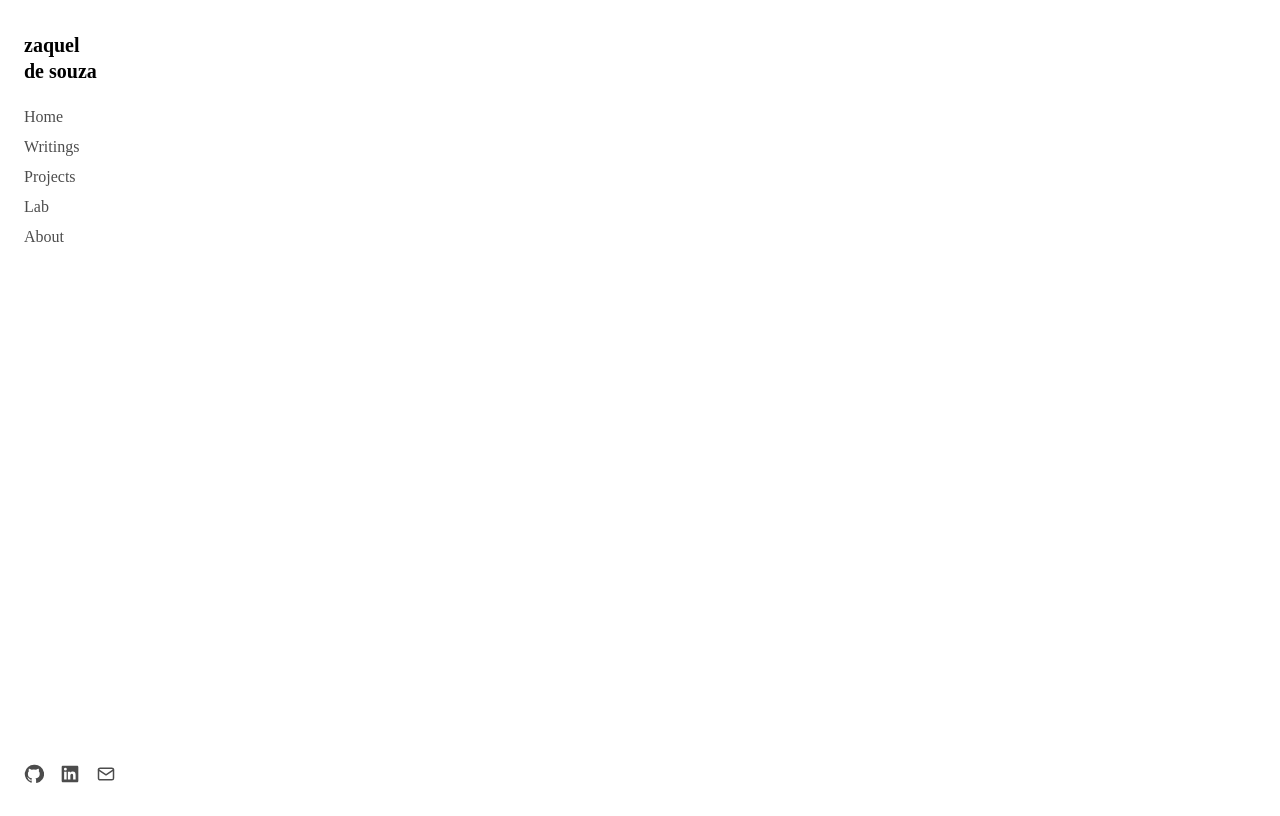
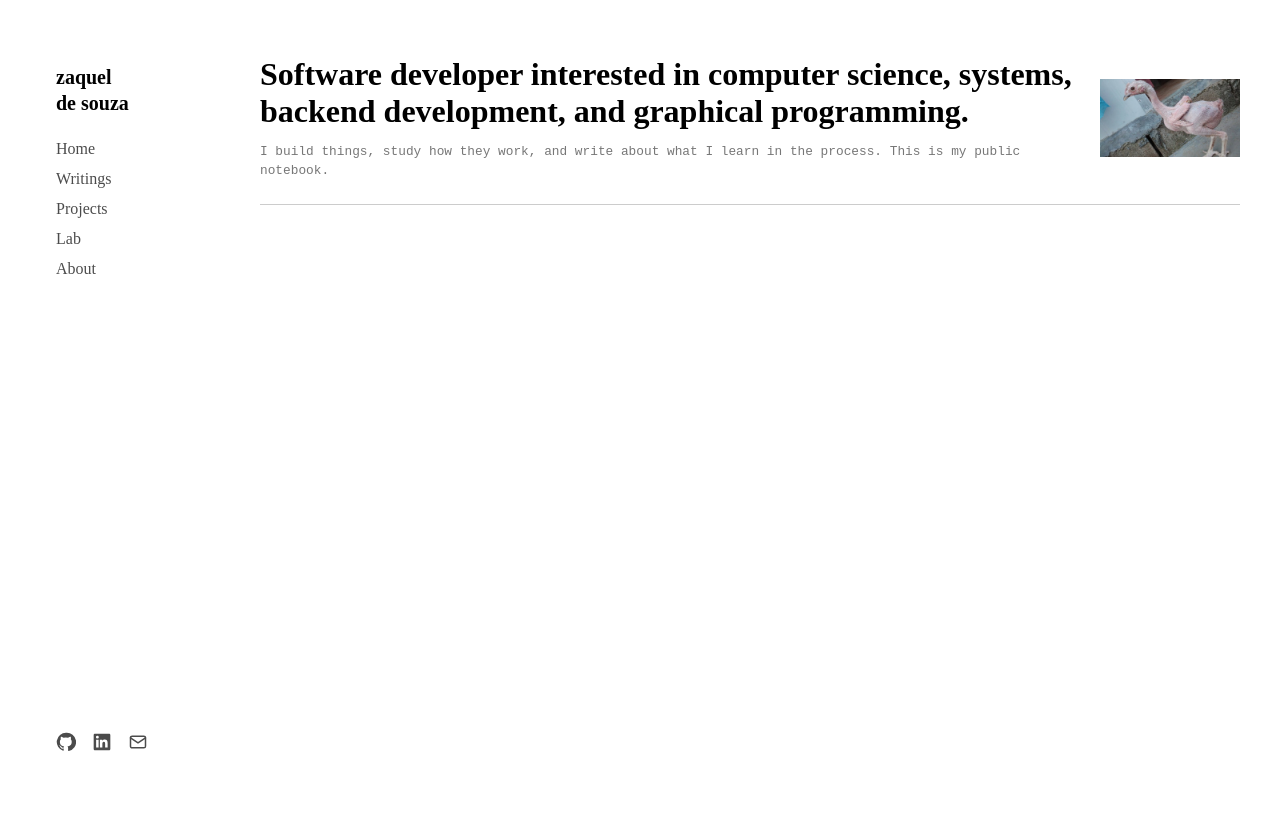
Before and after one commit to zaquelsousa/zakkPortifolio, a SvelteKit app: page / in a window 1280 px wide. Built offline with nearby package versions, Linux system fonts and the light colour scheme.

Commit message:
feat: add Introdutino component

```diff
--- /dev/null
+++ b/src/lib/components/Introduction.svelte
@@ -0,0 +1,70 @@
+
+
+<div class="introduction">
+  <div class="intro-text">
+    <h1>
+      Software developer interested in computer science,
+      systems, backend development, and graphical programming.
+    </h1>
+
+    <p>
+      I build things, study how they work, and write about what I
+      learn in the process. This is my public notebook.
+    </p>
+  </div>
+
+  <img
+    class="intro-image"
+    src="/frango.jpg"
+    alt="Minimalist landscape illustration"
+  />
+</div>
+
+<style>
+  .introduction {
+    display: grid;
+    grid-template-columns: minmax(0, 1fr) 140px;
+    align-items: center;
+    gap: 1.5rem;
+
+    padding: 1rem 0 1.5rem;
+    border-bottom: 1px solid var(--border-color, #ccc);
+  }
+
+  .intro-text h1 {
+    margin: 0 0 0.75rem;
+    font-size: clamp(1.25rem, 2.5vw, 2rem);
+    line-height: 1.15;
+    font-weight: 600;
+  }
+
+  .intro-text p {
+    margin: 0;
+    font-family: monospace;
+    font-size: 0.8rem;
+    line-height: 1.5;
+    color: var(--muted-color, #777);
+  }
+
+  .intro-image {
+    display: block;
+    width: 100%;
+    height: auto;
+    object-fit: contain;
+  }
+
+  @media (max-width: 480px) {
+    .introduction {
+      grid-template-columns: minmax(0, 1fr) 90px;
+      gap: 0.75rem;
+    }
+
+    .intro-text h1 {
+      font-size: 1.15rem;
+    }
+
+    .intro-text p {
+      font-size: 0.7rem;
+    }
+  }
+</style>
--- a/src/lib/components/LeftSidebar.svelte
+++ b/src/lib/components/LeftSidebar.svelte
@@ -96,11 +96,10 @@
     flex-direction: column;
     justify-content: space-between;
 
-    position: sticky;
-    top: 0;
-    height: 100vh;
+    height: 100%;
+    min-height: 0;
+    box-sizing: border-box;
     padding: 1.5rem 1rem;
-    box-sizing: border-box;
   }
 
   .navigation {
--- a/src/routes/+page.svelte
+++ b/src/routes/+page.svelte
@@ -1,7 +1,8 @@
 <script lang="ts">
-import ProjectCard from '#components/ProjectCard.svelte';
-import LeftSidebar from '#lib/components/LeftSidebar.svelte';
-import {projects} from '#lib/data/projects.ts';
+    import ProjectCard from '#components/ProjectCard.svelte';
+    import Introduction from '#lib/components/Introduction.svelte';
+    import LeftSidebar from '#lib/components/LeftSidebar.svelte';
+    import {projects} from '#lib/data/projects.ts';
 
 </script>
 
@@ -9,6 +10,7 @@ import {projects} from '#lib/data/projects.ts';
     <LeftSidebar />
     <main>
         <!--Page content -->
+        <Introduction />
     </main>
 </div>
 
@@ -23,3 +25,34 @@ import {projects} from '#lib/data/projects.ts';
     />
 {/each}
 -->
+
+
+<style>
+.layout {
+  display: grid;
+  grid-template-columns: 180px minmax(0, 1fr);
+  gap: 2.5rem;
+
+  width: 100%;
+  height: 100vh;
+  overflow: hidden;
+
+  max-width: 1440px;
+  padding: 2rem;
+  box-sizing: border-box;
+}
+
+main {
+  min-width: 0;
+  min-height: 0;
+  overflow: hidden;
+}
+
+@media (max-width: 640px) {
+  .layout {
+    grid-template-columns: 1fr;
+    gap: 2rem;
+    padding: 1.25rem;
+  }
+}
+</style>
```
Also changed, not shown: static/frango.jpg (renamed from src/lib/assets/frango.jpg).
